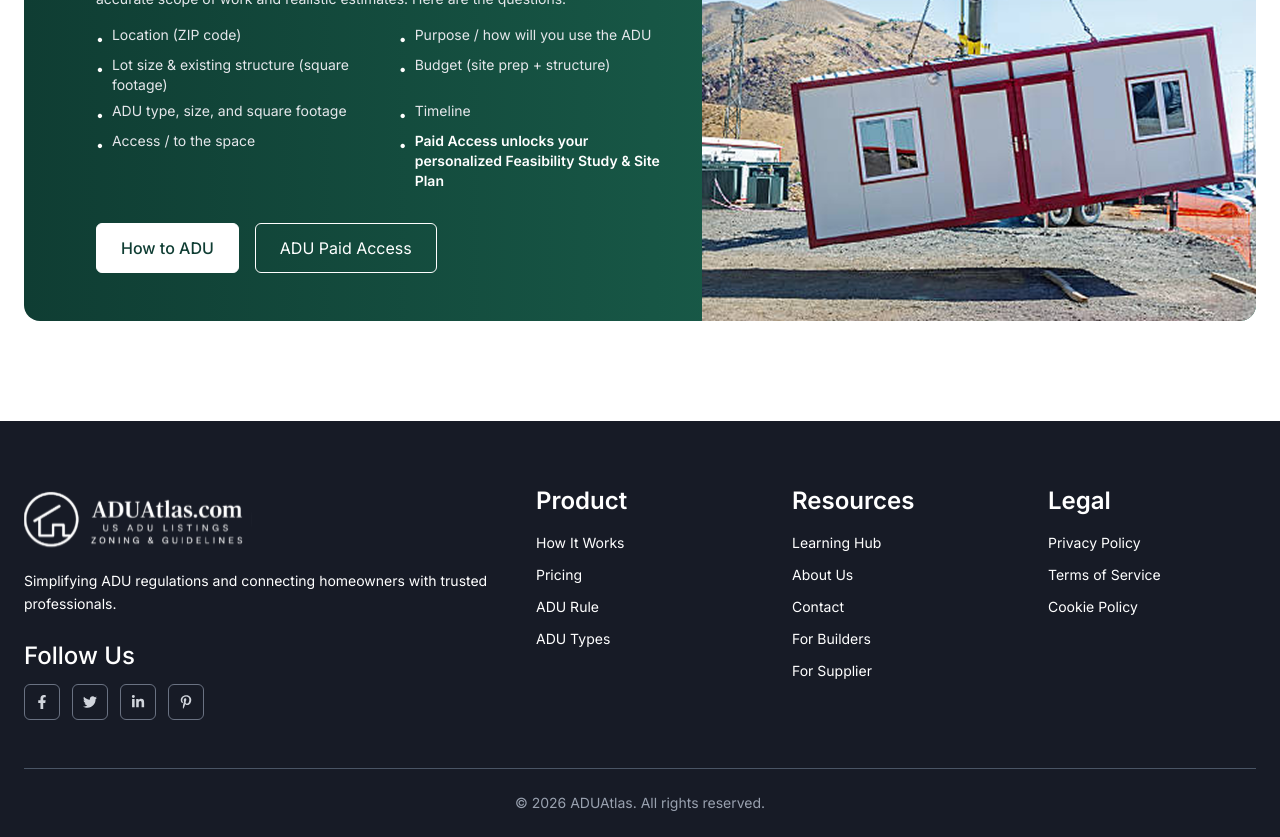
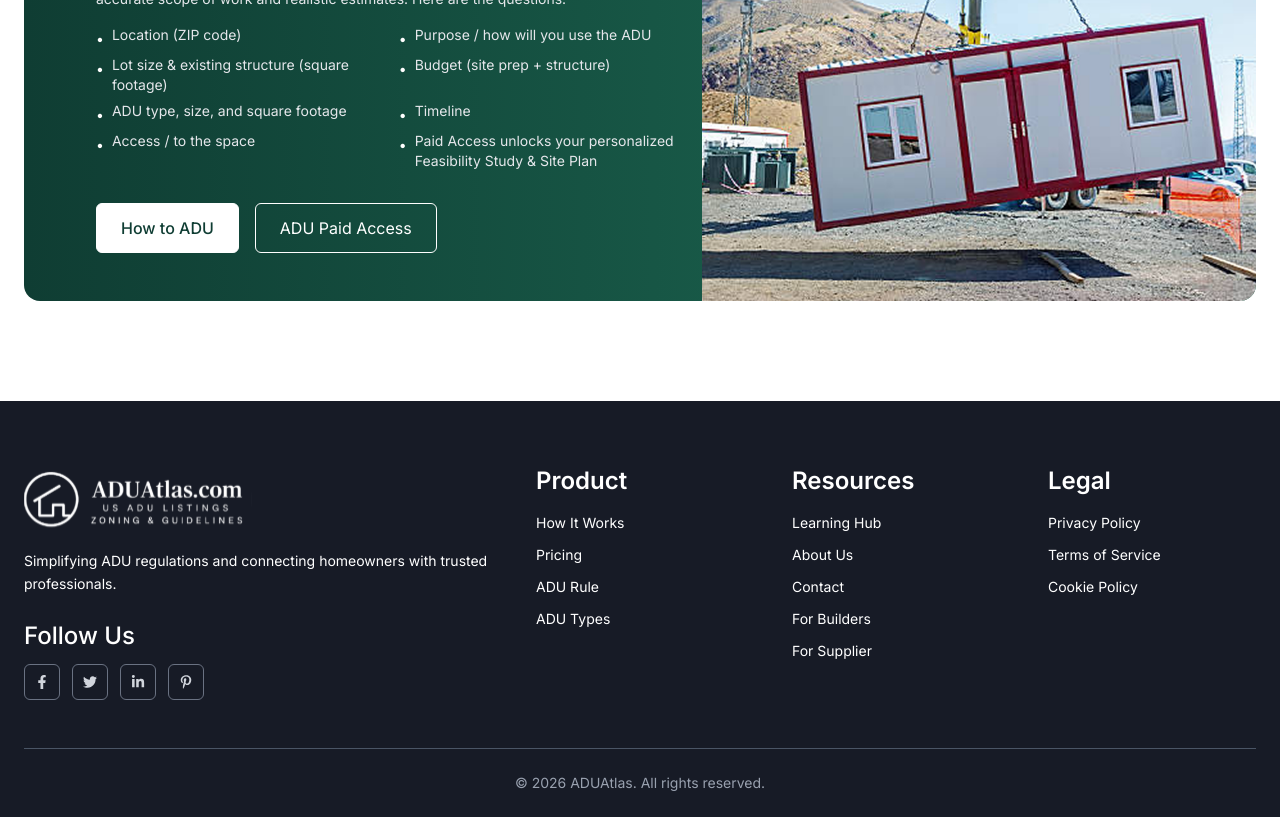
Before and after one commit to resogenesis/aduatlas, a React (Vite) app: page / in a window 1280 px wide. Shown: the part 3540-4377 px from the top of the page. Built offline with nearby package versions, Linux system fonts and the light colour scheme.

Commit message:
Match Paid Access bullet styling to other bullets

```diff
--- a/src/components/common/AduCTA.jsx
+++ b/src/components/common/AduCTA.jsx
@@ -25,7 +25,7 @@ const AduCTA = () => {
                             <div className="flex items-start gap-2"><span className="text-white mt-1 shrink-0">•</span><span>ADU type, size, and square footage</span></div>
                             <div className="flex items-start gap-2"><span className="text-white mt-1 shrink-0">•</span><span>Timeline</span></div>
                             <div className="flex items-start gap-2"><span className="text-white mt-1 shrink-0">•</span><span>Access / to the space</span></div>
-                            <div className="flex items-start gap-2"><span className="text-white mt-1 shrink-0">•</span><span className="font-semibold text-white">Paid Access unlocks your personalized Feasibility Study &amp; Site Plan</span></div>
+                            <div className="flex items-start gap-2"><span className="text-white mt-1 shrink-0">•</span><span>Paid Access unlocks your personalized Feasibility Study &amp; Site Plan</span></div>
                         </div>
 
                         <div className="flex flex-col sm:flex-row gap-3 sm:gap-4 items-start sm:items-center">
```
